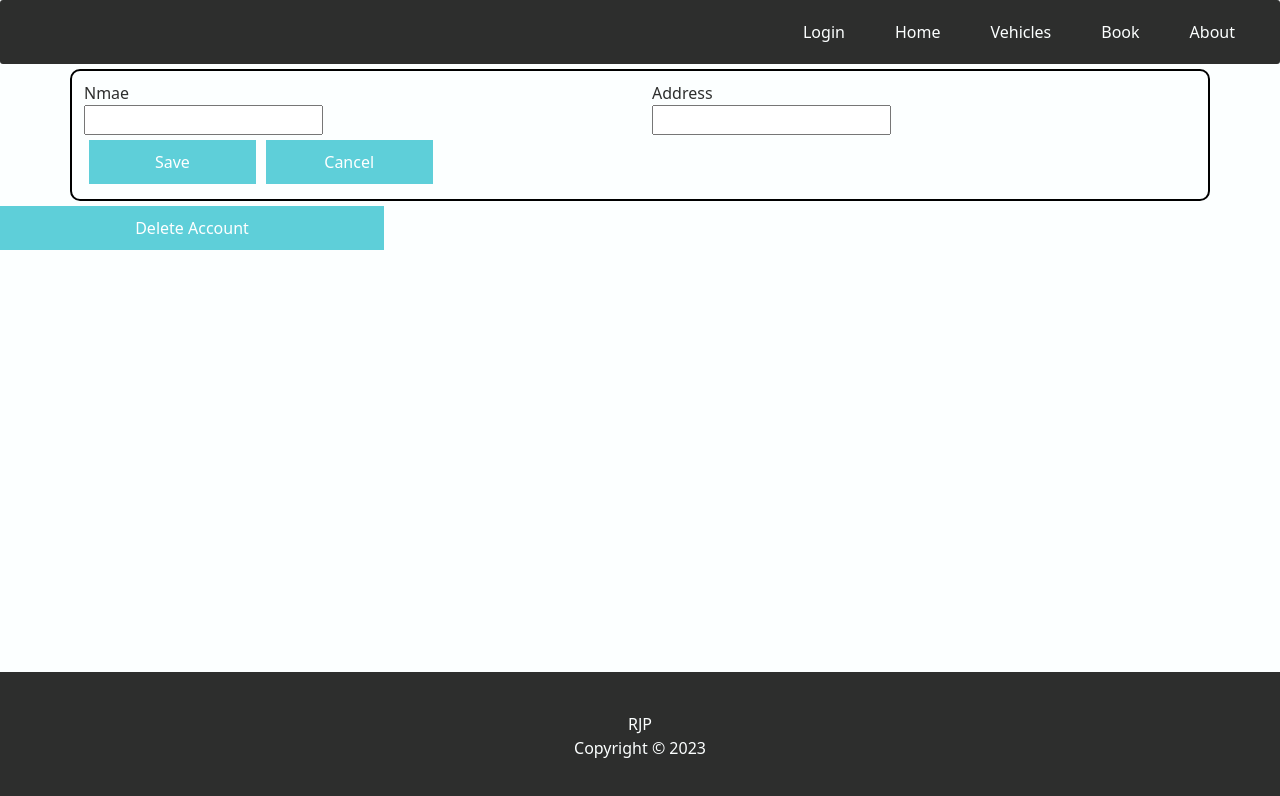
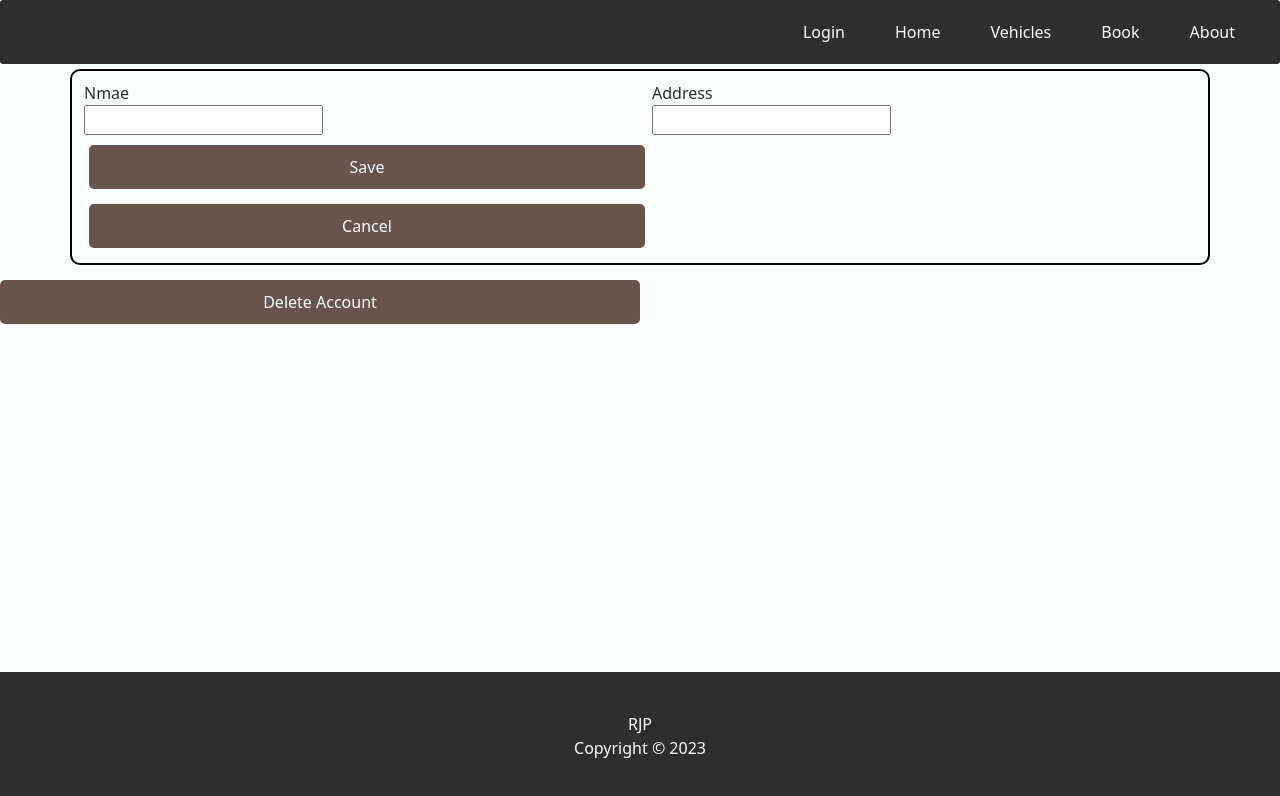
Before and after one commit to RJP-Cab302/FrontEnd, a React (Create React App) app in the folder parking-app/: page /user in a window 1280 px wide. Both pictures are taken after a click on the button "Edit". Shown: the top 796 px of the page. Built offline with nearby package versions, Linux system fonts and the light colour scheme.

Commit message:
used bootstrap buton

```diff
--- a/parking-app/src/components/userprofile/UserProfile.jsx
+++ b/parking-app/src/components/userprofile/UserProfile.jsx
@@ -1,5 +1,7 @@
 import React from "react";
 import { useState, useEffect } from "react";
+import {Button} from 'react-bootstrap'
+import './userprofile-styles.scss'
 export default function UserProfile() {
   const [name, setName] = useState("");
   const [address, setAddress] = useState("");
@@ -70,7 +72,7 @@ export default function UserProfile() {
   };
   if (isEditing) {
     return (
-      <div>
+      <div className="user-profile-main">
         <div className="container">
           <div className="row">
             <div className="col">
@@ -87,19 +89,19 @@ export default function UserProfile() {
             </div>
           </div>
           {/* Add class "align-items-end" to align child elements to bottom */}
-          <button className="save-cancel" onClick={handleSaveClick}>
+          <Button className="save-cancel" onClick={handleSaveClick}>
             Save
-          </button>
-          <button className="save-cancel" onClick={handleCancelClick}>
+          </Button>
+          <Button className="save-cancel" onClick={handleCancelClick}>
             Cancel
-          </button>
+          </Button>
         </div>
-        <button onClick={handelDelete}>Delete Account</button>
+        <Button onClick={handelDelete}>Delete Account</Button>
       </div>
     );
   }
   return (
-    <div>
+    <div className="user-profile-main">
       <div className="container">
         <div className="row">
           <div className="col">
@@ -111,13 +113,15 @@ export default function UserProfile() {
           <div className="col">
             {" "}
             {/* Add class "align-items-end" to align child elements to bottom */}
-            <button className="edit" onClick={handleEditClick}>
+            <Button className="edit" onClick={handleEditClick}>
               Edit
-            </button>
+            </Button>
           </div>
         </div>
       </div>
-      <button onClick={handelDelete}>Delete Account</button>
+      <div className="user-profile-btn">
+        <Button onClick={handelDelete}>Delete Account</Button>
+      </div>
     </div>
   );
 }
```
